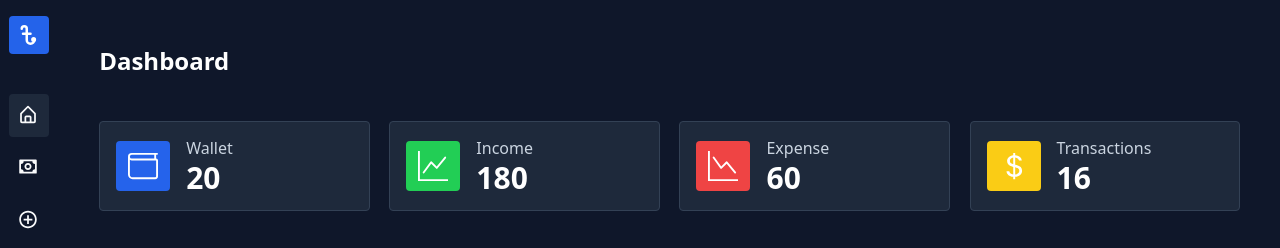
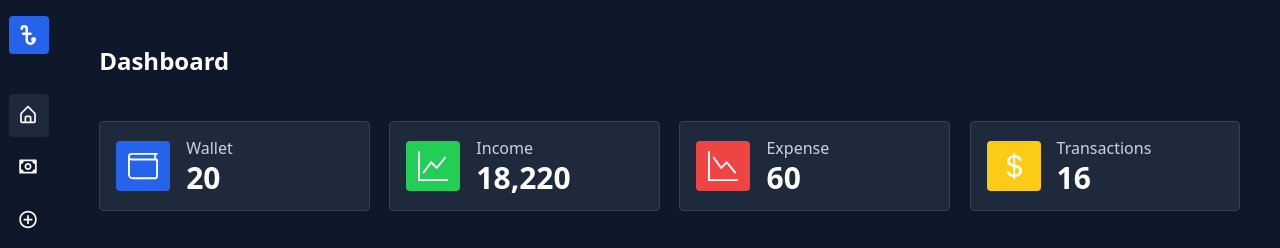
Before and after one commit to BasilVj/expense-tracker, a Next.js app: page /dashboard in a window 1280 px wide. Shown: the top 248 px of the page. Built offline with nearby package versions, Linux system fonts and the light colour scheme.

Commit message:
countup package added

```diff
--- a/components/common/Card.tsx
+++ b/components/common/Card.tsx
@@ -1,6 +1,7 @@
 import React from "react";
 import { IconType } from "react-icons";
 import Icon from "./Icon";
+import CountUpAmount from "./CountUpAmount";
 
 type cardProps = {
   amount: number;
@@ -23,7 +24,7 @@ const Card = ({ amount, icon, type, iconBgColor, marginRight }: cardProps) => {
       />
       <div className="flex flex-col justify-center h-full">
         <h3 className="dark:text-slate-300 text-slate-600">{type}</h3>
-        <h1 className="text-3xl font-bold">{amount}</h1>
+        <CountUpAmount amount={amount} />
       </div>
     </div>
   );
--- /dev/null
+++ b/components/common/CountUpAmount.tsx
@@ -0,0 +1,16 @@
+"use client";
+import React from "react";
+import CountUp from "react-countup";
+type CountUpProps = {
+  amount: number;
+};
+
+const CountUpAmount = ({ amount }: CountUpProps) => {
+  return (
+    <div className="text-3xl font-bold">
+      <CountUp end={amount} duration={2}/>
+    </div>
+  );
+};
+
+export default CountUpAmount;
--- a/components/common/Wallet.tsx
+++ b/components/common/Wallet.tsx
@@ -17,7 +17,7 @@ const Wallet = () => {
         iconBgColor="bg-[#2563EB]"
       />
       <Card
-        amount={180}
+        amount={18220}
         type="Income"
         icon={BsGraphUp}
         iconBgColor="bg-[#22CE55]"
```
